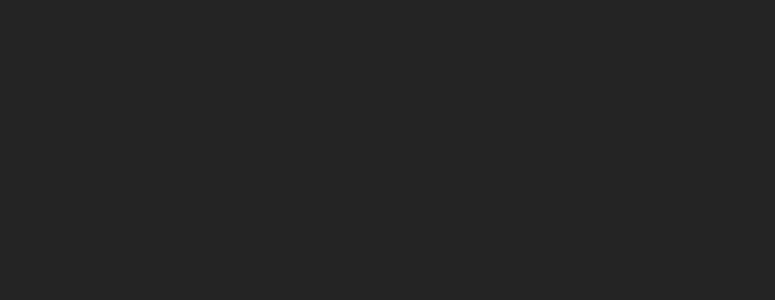
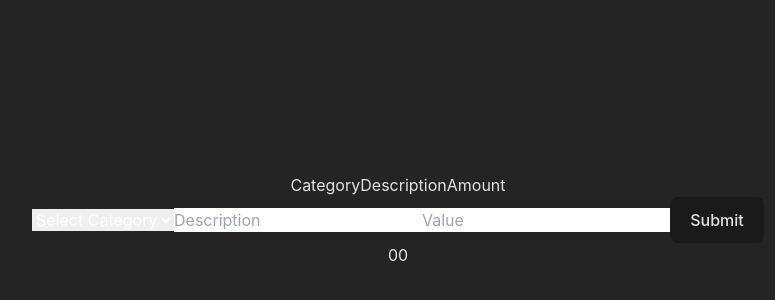
Before and after one commit to MohamedSy1/Budgeting-app, a React (Vite) app: page / in a window 1280 px wide. Shown: the part 180-480 px from the top of the page, without its empty margins (242-1017 px from the left). Built offline with nearby package versions, Linux system fonts and the light colour scheme.

Commit message:
added local storage

```diff
--- a/src/App.jsx
+++ b/src/App.jsx
@@ -3,7 +3,9 @@ import './App.css'
 import InputBox from './component/Home'
 
 function App() {
-    <InputBox />
+    return (
+        <InputBox />
+    )
 
 }
 
--- a/src/component/Form.jsx
+++ b/src/component/Form.jsx
@@ -1,15 +1,45 @@
-import React from 'react'
+import React, {useState} from 'react'
 
+const Form = ({onNewEntry}) => {
 
-const Form = () => {
-    const category = ["Groceries", "School", "Entertainment", "Utensils", "Kids", "Travel", "Commute",
-                     "Insurance", "Clothing", "Car", "Taxes", "Health", "Home", "Beuty", "Income", "Misc", "Gifting"]
+    const [formData, setFormData] = useState({ category: '', description: '', value: ''})
+
+    const handleSubmit = (event) => {
+        event.preventDefault();
+        const newEntry = {...formData, id: Date.now() }
+        onNewEntry(newEntry)
+        localStorage.setItem('entries', JSON.stringify([...JSON.parse(localStorage.getItem('entries') || '[]'), newEntry]))
+        setFormData({ category: '', description: '', value: ''})
+    }
+
+    const handleChange = (event) => {
+        setFormData({ ...formData, [event.target.name]: event.target.value})
+    }
+
+    const categoryOption = []
+    const category = ["Groceries", "School", "Entertainment", "Utensils", "Kids", "Travel", "Commute", "Insurance", "Clothing", "Car", "Taxes", "Health", "Home", "Beuty", "Income", "Misc", "Gifting"]
+    for (let i = 0; i < category.length; i++) {
+        categoryOption.push(<option key={Math.random() * 1000} value={category[i]}>{category[i]}</option>)
+    }
+
     return (
-        <div>
-            <select key={Math.random() * 1000}>
-                {category}
-            </select>
-        </div>
+        <form className="text-black" onSubmit={handleSubmit}>
+            <label>
+                <select name="category" value={formData.category} onChange={handleChange} required>
+                    <option value="">Select Category</option>
+                    {category.map((category, index) => (
+                        <option key={index} value={category}>{category}</option>
+                    ))}
+                </select>
+            </label>
+            <label>
+                <input type="text" name="description" placeholder="Description" value={formData.description} onChange={handleChange} required/>
+            </label>
+            <label>
+                <input type="number" name="value" placeholder='Value' value={formData.value} onChange={handleChange} required/>
+            </label>
+            <button type="submit">Submit</button>
+        </form>
     )
 }
 
--- a/src/component/Home.jsx
+++ b/src/component/Home.jsx
@@ -1,16 +1,39 @@
-import { useState } from 'react'
-import React from 'react'
-import Form from './Form'
+import React, { useState, useEffect } from 'react';
+import Form from './Form';
+import InflowOutflow from './inflowoutflow';
 
 const InputBox = () => {
+    const [entries, setEntries] = useState([]);
+
+    useEffect(() => {
+        const storedEntries = JSON.parse(localStorage.getItem('entries') || '[]');
+        setEntries(storedEntries);
+    }, []);
+
+    const handleNewEntry = (newEntry) => {
+        setEntries([...entries, newEntry]);
+    };
+
     return (
-        <div>
+        <div className='border'>
+            <div className='flex justify-between text-center p-4'>
+                <span className='flex-1'>Category</span>
+                <span className='flex-1'>Description</span>
+                <span className='flex-1'>Amount</span>
+            </div>
             <ul>
-                {/*<--- Everytime I input inside of the form Goes here--->*/}
+                {entries.map(entry => (
+                    <li key={entry.id} className='flex justify-between text-center p-2 border-t'>
+                        <span className='flex-1'>{entry.category}</span>
+                        <span className='flex-1'>{entry.description}</span>
+                        <span className='flex-1'>{entry.value}</span>
+                    </li>
+                ))}
             </ul>
-            <Form />
+            <Form onNewEntry={handleNewEntry} />
+            <InflowOutflow />
         </div>
-    )
-}
+    );
+};
 
 export default InputBox;
--- /dev/null
+++ b/src/component/inflowoutflow.jsx
@@ -0,0 +1,44 @@
+import React, {useState, useEffect} from "react";
+
+const InflowOutflow = () => {
+    const [entries, setEntries] = useState([]);
+
+    useEffect(() => {
+        const storedEntries = JSON.parse(localStorage.getItem('entries') || '[]');
+        setEntries(storedEntries);
+    }, []);
+
+    const handleNewEntry = (newEntry) => {
+        setEntries([...entries, newEntry]);
+    };
+
+    const totalInflow = () => {
+        let sum = 0
+        entries.forEach((entrie) => {
+            if (entrie.income) {
+                sum += Number(entrie.value)
+            }
+        })
+        return sum
+    }
+
+    const totalOutflow = () => {
+        let sum = 0
+        entries.forEach((entrie) => {
+            if (!(entrie.income)) {
+                sum += Number(entrie.value)
+            }
+        })
+        return sum
+    }
+
+    return (
+        <div>
+            <span>{totalInflow()}</span>
+            <span>{totalOutflow()}</span>
+        </div>
+    )
+
+}
+
+export default InflowOutflow;
```
